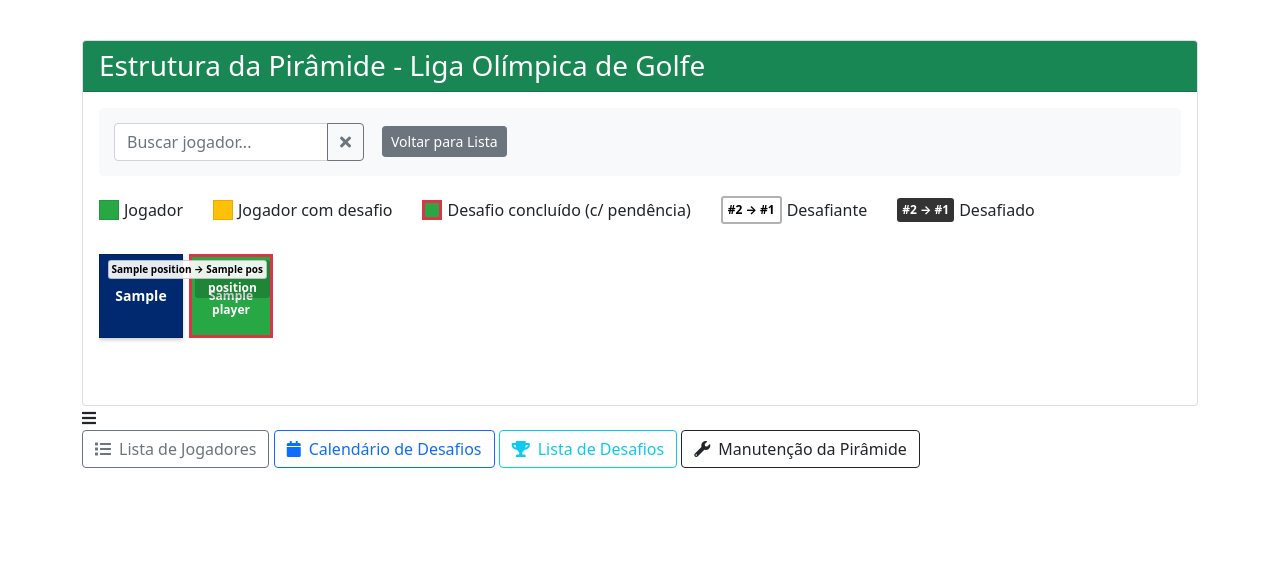
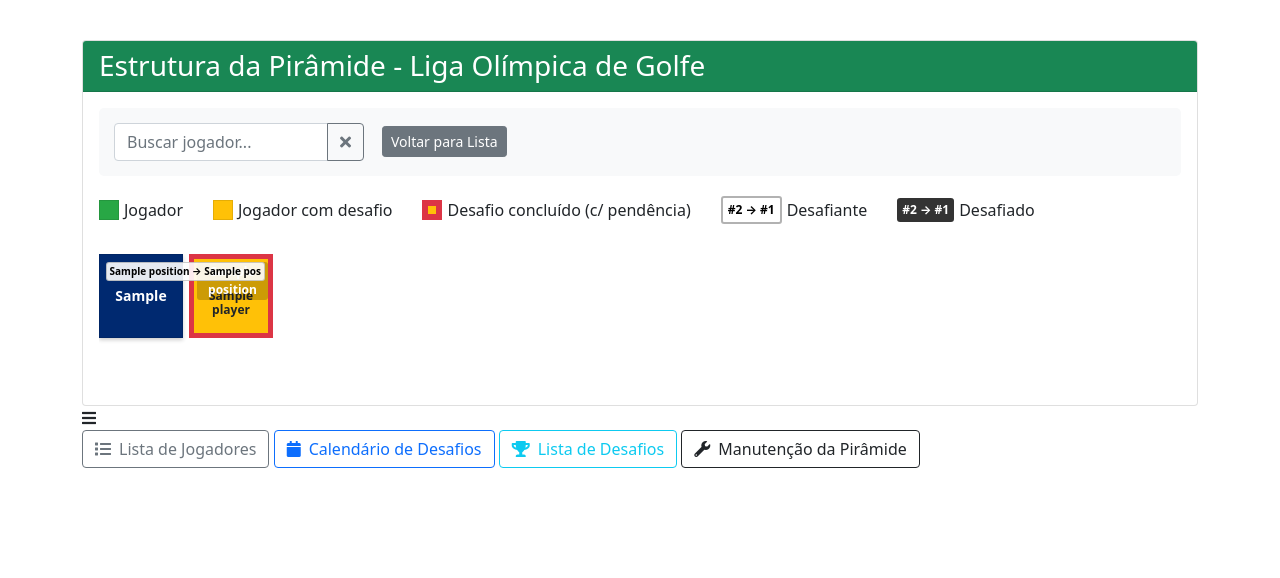
Before and after one commit to mauroto1000/ligaolimpicadegolfe, a Flask app: template templates/pyramid_dynamic.html in a window 1280 px wide. Shown: the part 56-634 px from the top of the page. Run offline with Flask 3, Linux system fonts and the light colour scheme; the template is opened without the code that fills it: most values are stand-ins (such as "Sample title", 1, 10 or a date in 2020).

Commit message:
Ajuste das bordas dos desafios pendentes

```diff
--- a/templates/pyramid_dynamic.html
+++ b/templates/pyramid_dynamic.html
@@ -68,12 +68,13 @@
         color: #212529;
     }
 
-    /* Estilo para jogadores com desafios concluídos com pendência */
+/* Estilo para jogadores com desafios concluídos com pendência */
     .pyramid-cell.completed-pending-challenge {
-        background-color: #28a745;
-        border: 3px solid #dc3545;
-        color: white;
-    }
+    background-color: #ffc107;  /* Amarelo */
+    border: 5px solid #dc3545;  /* Borda vermelha MUITO grossa */
+    color: #212529;  /* Texto escuro para melhor contraste com fundo amarelo */
+    box-sizing: border-box; /* Garante que a borda não aumente o tamanho total */
+}
 
     .player-position {
         position: absolute;
@@ -192,9 +193,9 @@
         background-color: #002970;
     }
 
-    .legend-green-red-border {
-        background-color: #28a745;
-        border: 3px solid #dc3545;
+    .legend-yellow-red-border {
+    background-color: #ffc107;  /* Amarelo */
+    border: 6px solid #dc3545;  /* Borda vermelha */
     }
 
     /* Estilos para setas de desafio - Base comum */
@@ -340,6 +341,7 @@
 
         <!-- Legenda - Com explicação das cores das setas -->
         <!-- Legenda - Com apenas as labels Desafiante e Desafiado -->
+        <!-- Legenda - Versão final -->
         <div class="legend-container">
             <div class="legend-item">
                 <div class="legend-color legend-green"></div>
@@ -350,7 +352,7 @@
                 <span>Jogador com desafio</span>
             </div>
             <div class="legend-item">
-                <div class="legend-color legend-green-red-border"></div>
+                <div class="legend-color legend-yellow-red-border"></div>
                 <span>Desafio concluído (c/ pendência)</span>
             </div>
             <div class="legend-item">
```
Also changed, not shown: static/style.css (+25 -6 lines).
